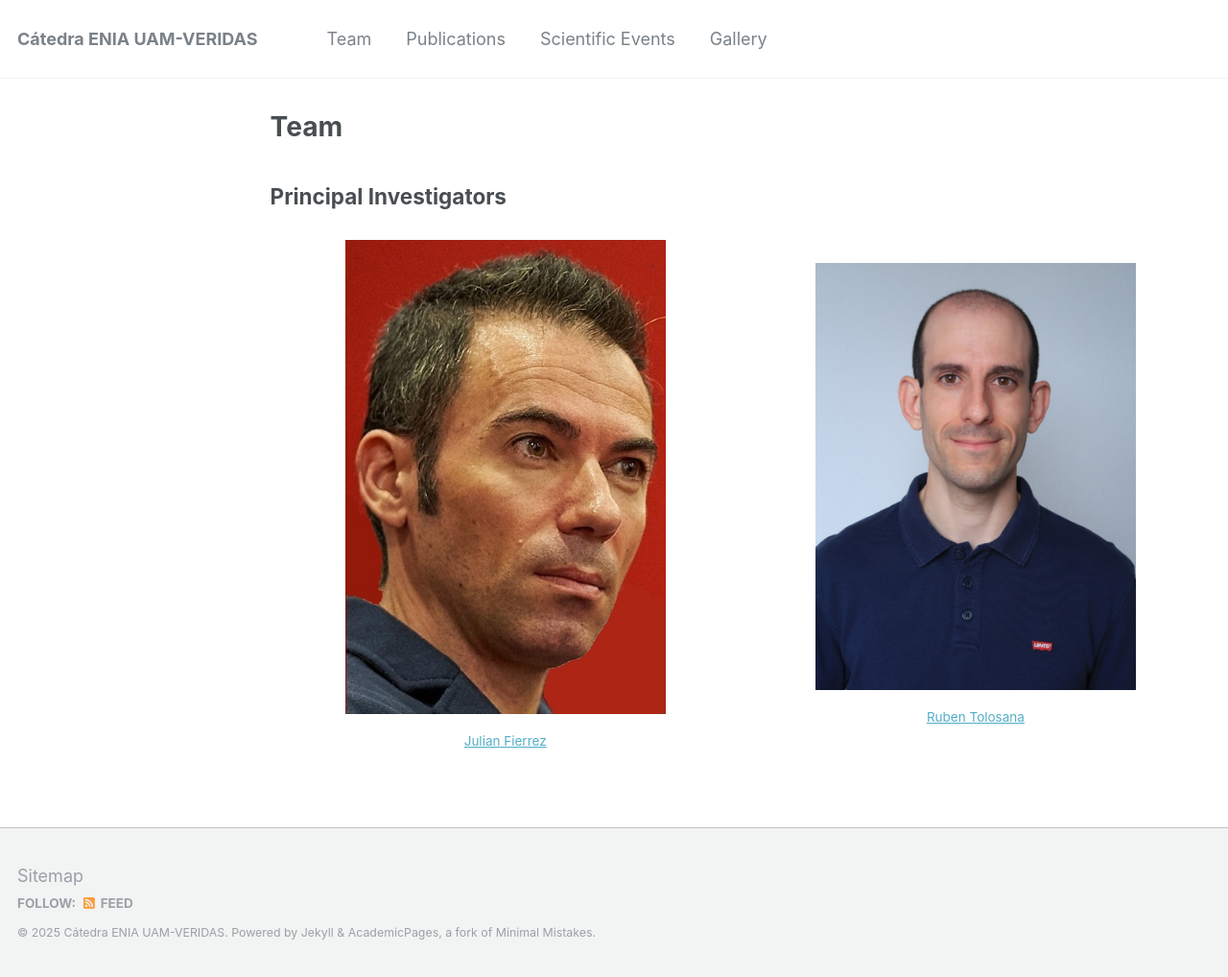
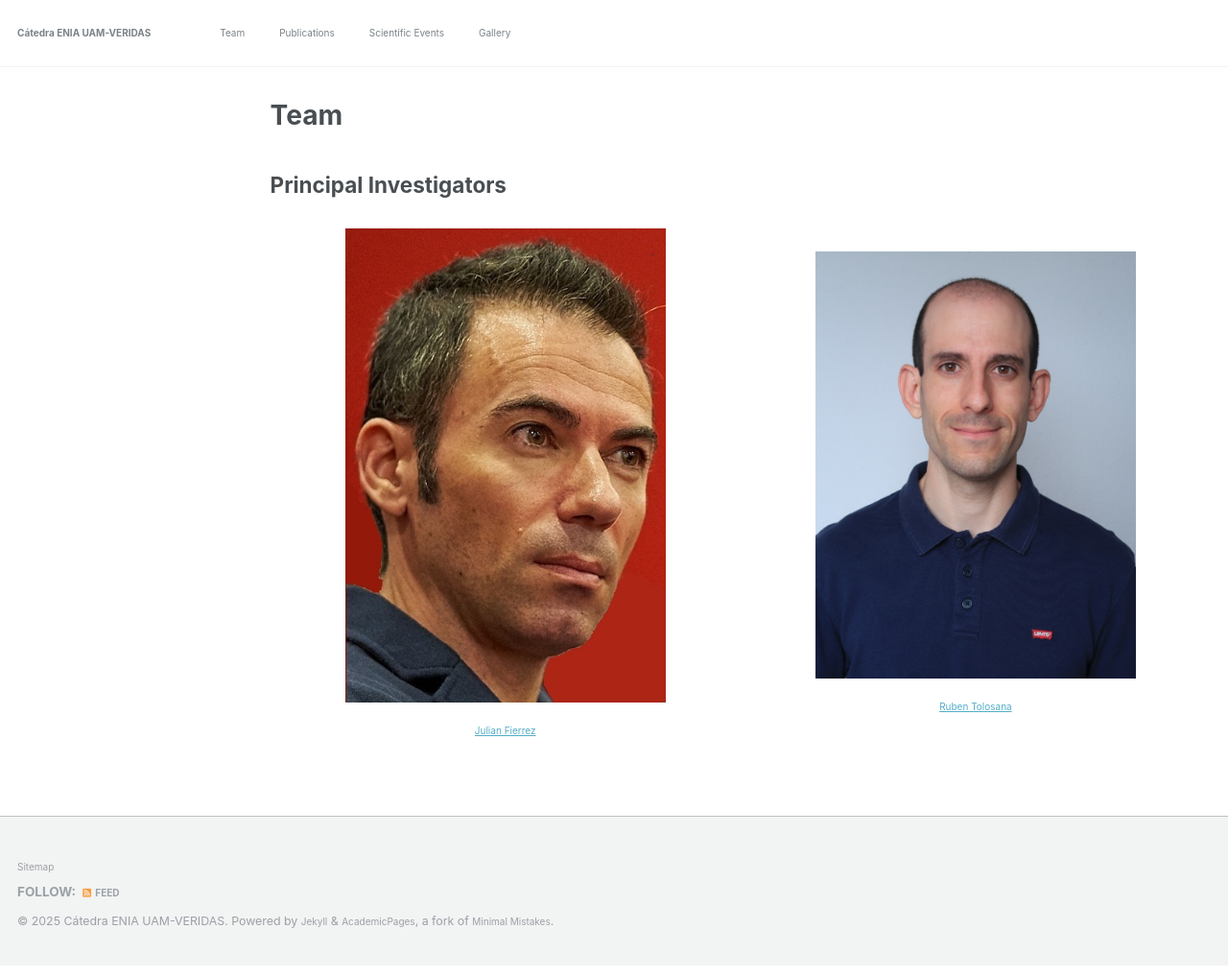
Before and after one commit to catedraeniauam/catedraeniauam.github.io, a Jekyll site: the page built from _pages/team.md, in a window 1280 px wide. Shown: the whole page at 96% size. Built offline with Jekyll 4.4.1, drawn with Linux system fonts in a browser that asks for light colours.

Commit message:
cambiamos el estilo de la pagina

```diff
--- a/_pages/team.md
+++ b/_pages/team.md
@@ -13,13 +13,13 @@ Principal Investigators
     <tr>
       <td width="50%">
         <div>
-          <p align="center"><img src="https://catedraeniauam.github.io/images/2020_Fierrez.jpg" style="width:70%;height:auto;"></p>
+          <p align="center"><img src="https://catedraeniauam.github.io/images/2020_Fierrez.jpg"></p>
           <p align="center"><a href="https://biometrics.eps.uam.es/fierrez/index.php">Julian Fierrez</a></p>
         </div>
       </td>
       <td width="50%">
         <div>
-          <p align="center"><img src="https://catedraeniauam.github.io/images/Tolosana.jpg" style="width:70%;height:auto;"></p>
+          <p align="center"><img src="https://catedraeniauam.github.io/images/Tolosana.jpg"></p>
           <p align="center"><a href="https://rubentolosana.github.io/">Ruben Tolosana</a></p>
         </div>
       </td>
@@ -28,6 +28,15 @@ Principal Investigators
 </table>
 
 <style>
+    img {
+        width:70%;
+        height:auto;
+    }
+
+    a {
+        font-size: 10px;
+    }
+
     table, th, td {
         border: 0px;
     }
```
Also changed, not shown: images/CV Javier Irigoyen.jpg (added), images/miguel.jpg (added).
